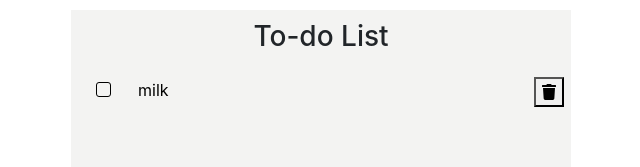
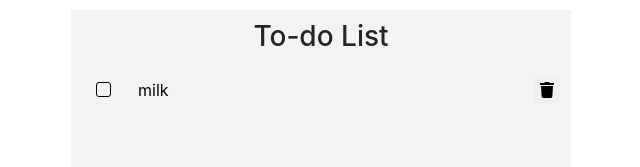
Before and after one commit to madhurabhujbal/todo-list, a React (Create React App) app: page / in a window 1280 px wide. Shown: the top 167 px of the page, without its empty margins (319-959 px from the left). Built offline with nearby package versions, Linux system fonts and the light colour scheme; the HTML template or start-up script is replaced by a standard one.

Commit message:
Add styling code for button tag for clicked/unclicked state

```diff
--- a/src/App.css
+++ b/src/App.css
@@ -87,6 +87,14 @@ hr.horizontal-line {
   width: 0;
 }
 
+button {
+  border: none;
+}
+
+.col-md-1 button:focus {
+  outline: none;
+}
+
 .checkbox-label .checkbox-new {
   position: absolute;
   margin-left: 15px;
```
